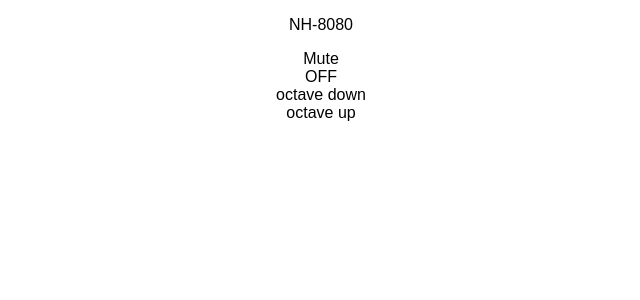
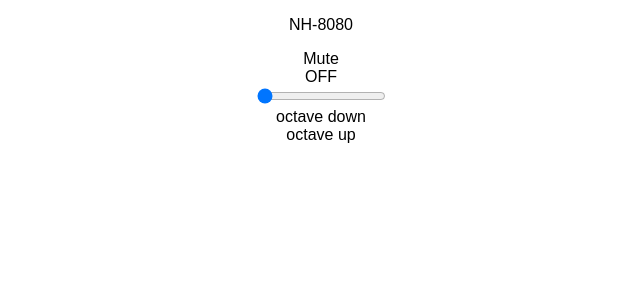
Before and after one commit to natotthomer/synth-toy, a React (Create React App) app: page / in a window 1280 px wide. Shown: the top 300 px of the page, without its empty margins (319-959 px from the left). Built offline with nearby package versions, Linux system fonts and the light colour scheme.

Commit message:
add portamento amount in addition to on-off

```diff
--- a/src/actions/keyboard-actions.js
+++ b/src/actions/keyboard-actions.js
@@ -1,6 +1,6 @@
 import {
   CHANGE_OCTAVE, UPDATE_MIDI_DEVICES, SELECT_MIDI_DEVICE,
-  NOTE_ON, NOTE_OFF, TOGGLE_PORTAMENTO
+  NOTE_ON, NOTE_OFF, UPDATE_PORTAMENTO
 } from './../constants/keyboard_constants'
 import { store } from './../store'
 
@@ -31,7 +31,8 @@ export const noteOff = () => store.dispatch({
   type: NOTE_OFF
 })
 
-export const togglePortamento = portamento => store.dispatch({
-  type: TOGGLE_PORTAMENTO,
-  portamento
+export const updatePortamento = (enabled, value) => store.dispatch({
+  type: UPDATE_PORTAMENTO,
+  enabled,
+  value
 })
--- a/src/components/synth/keyboard-container.js
+++ b/src/components/synth/keyboard-container.js
@@ -2,8 +2,7 @@ import { connect } from 'react-redux'
 
 import Keyboard from './keyboard'
 import {
-  changeOctave, updateMIDIDevices, selectMIDIDevice, noteOn, noteOff,
-  togglePortamento
+  changeOctave, updateMIDIDevices, selectMIDIDevice, noteOn, noteOff
 } from './../../actions/keyboard-actions'
 
 const mapStateToProps = ({ keyboard }) => {
@@ -17,8 +16,7 @@ const mapDispatchToProps = dispatch => ({
   updateMIDIDevices: devices => dispatch(updateMIDIDevices(devices)),
   selectMIDIDevice: device => dispatch(selectMIDIDevice(device)),
   noteOn: (note, velocity) => dispatch(noteOn(note, velocity)),
-  noteOff: (note, velocity) => dispatch(noteOff(note, velocity)),
-  togglePortamento: portamento => dispatch(togglePortamento(portamento))
+  noteOff: (note, velocity) => dispatch(noteOff(note, velocity))
 })
 
 export default connect(mapStateToProps, mapDispatchToProps)(Keyboard)
--- a/src/components/synth/synth-container.js
+++ b/src/components/synth/synth-container.js
@@ -1,7 +1,7 @@
 import { connect } from 'react-redux'
 
 import Synth from './synth'
-import { togglePortamento } from './../../actions/keyboard-actions'
+import { updatePortamento } from './../../actions/keyboard-actions'
 
 const mapStateToProps = ({ keyboard }) => {
   return {
@@ -10,7 +10,7 @@ const mapStateToProps = ({ keyboard }) => {
 }
 
 const mapDispatchToProps = dispatch => ({
-  togglePortamento: portamento => dispatch(togglePortamento(portamento))
+  updatePortamento: (enabled, value) => dispatch(updatePortamento(enabled, value))
 })
 
 export default connect(mapStateToProps, mapDispatchToProps)(Synth)
--- a/src/components/synth/synth.js
+++ b/src/components/synth/synth.js
@@ -16,6 +16,7 @@ export default class Synth extends React.Component {
     this.noteOn = this.noteOn.bind(this)
     this.noteOff = this.noteOff.bind(this)
     this.togglePortamento = this.togglePortamento.bind(this)
+    this.handlePortamentoTimeChange = this.handlePortamentoTimeChange.bind(this)
   }
 
   componentWillMount () {
@@ -56,8 +57,8 @@ export default class Synth extends React.Component {
   	const newPitchFrequency = frequencyFromNoteNumber(this.props.keyboard.currentNote.note)
     this.osc.frequency.cancelScheduledValues(0)
 
-    if (this.props.keyboard.portamento) {
-      this.osc.frequency.value = newPitchFrequency
+    if (this.props.keyboard.portamento.enabled) {
+      this.osc.frequency.linearRampToValueAtTime(newPitchFrequency, now + parseFloat(this.props.keyboard.portamento.value))
     } else {
       this.osc.frequency.setValueAtTime(newPitchFrequency, now)
     }
@@ -66,22 +67,37 @@ export default class Synth extends React.Component {
   }
 
   noteOff () {
-    // this.osc.frequency.value = 0
     this.gn.gain.value = 0
   }
 
   togglePortamento (e) {
-    this.props.togglePortamento(!this.props.keyboard.portamento)
+    const value = this.props.keyboard.portamento.value
+    this.props.updatePortamento(!this.props.keyboard.portamento.enabled, value)
+  }
+
+  handlePortamentoTimeChange (e) {
+    const value = e.target.value
+    this.props.updatePortamento(this.props.keyboard.portamento.enabled, value)
   }
 
   render () {
-    const portamento = this.props.keyboard.portamento ? 'ON' : 'OFF'
+    console.log(this.props.keyboard.portamento);
+    const portamento = this.props.keyboard.portamento.enabled ? 'ON' : 'OFF'
     return (
       <div>
         <p>NH-8080</p>
         <div onClick={this.toggleMute}>Mute</div>
-        <div onClick={this.togglePortamento}>
-          {portamento}
+        <div>
+          <div onClick={this.togglePortamento}>
+            {portamento}
+          </div>
+          <input
+            type='range'
+            min='0'
+            max='1'
+            step='0.01'
+            onChange={this.handlePortamentoTimeChange}
+            value={this.props.keyboard.portamento.value} />
         </div>
         <KeyboardContainer />
       </div>
--- a/src/constants/keyboard_constants.js
+++ b/src/constants/keyboard_constants.js
@@ -3,4 +3,4 @@ export const UPDATE_MIDI_DEVICES = 'UPDATE_MIDI_DEVICES'
 export const SELECT_MIDI_DEVICE = 'SELECT_MIDI_DEVICE'
 export const NOTE_ON = 'NOTE_ON'
 export const NOTE_OFF = 'NOTE_OFF'
-export const TOGGLE_PORTAMENTO = 'TOGGLE_PORTAMENTO'
+export const UPDATE_PORTAMENTO = 'UPDATE_PORTAMENTO'
--- a/src/reducers/keyboard-reducer.js
+++ b/src/reducers/keyboard-reducer.js
@@ -1,6 +1,6 @@
 import {
   CHANGE_OCTAVE, UPDATE_MIDI_DEVICES, SELECT_MIDI_DEVICE, NOTE_ON, NOTE_OFF,
-  TOGGLE_PORTAMENTO
+  UPDATE_PORTAMENTO
 } from './../constants/keyboard_constants'
 
 const _nullKeyboard = {
@@ -9,7 +9,10 @@ const _nullKeyboard = {
   keysPressed: {},
   octave: -1,
   currentNote: {},
-  portamento: false
+  portamento: {
+    enabled: false,
+    value: 0
+  }
 }
 
 const KeyboardReducer = (state = _nullKeyboard, action) => {
@@ -37,9 +40,13 @@ const KeyboardReducer = (state = _nullKeyboard, action) => {
       const currentNote = {}
       return Object.assign({}, state, {currentNote})
     }
-    case TOGGLE_PORTAMENTO: {
-      const portamento = action.portamento
-      console.log(portamento);
+    case UPDATE_PORTAMENTO: {
+      const enabled = action.enabled
+      const value = action.value
+      const portamento = {
+        enabled,
+        value
+      }
       return Object.assign({}, state, {portamento})
     }
     default:
```
